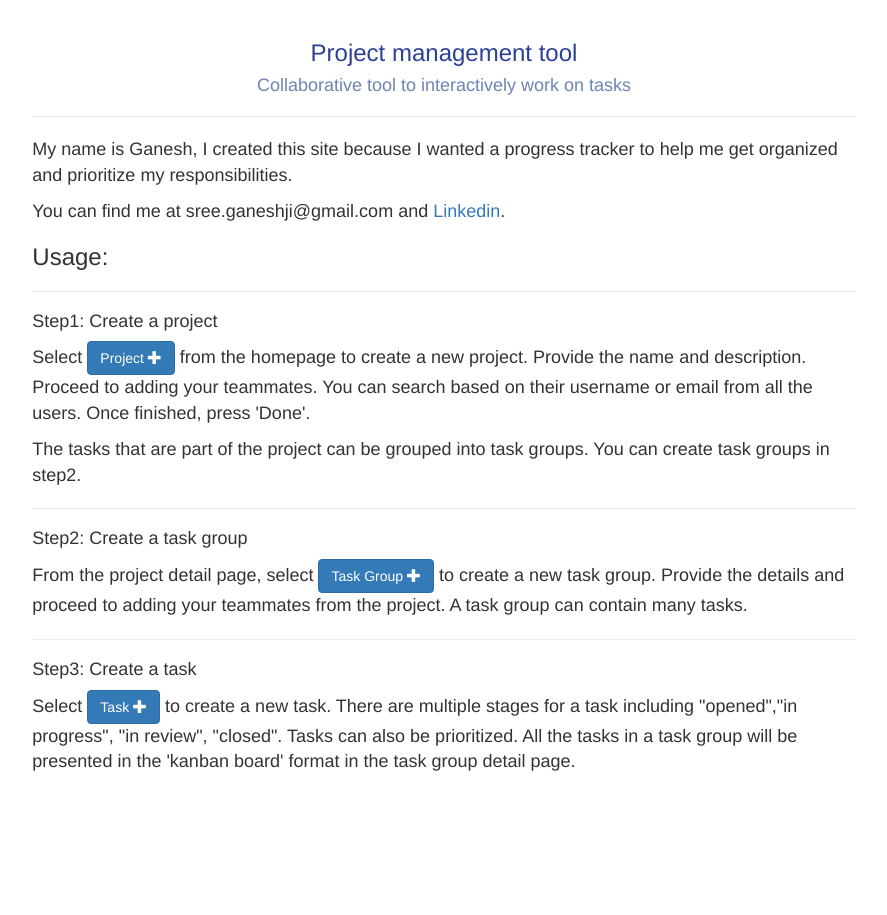
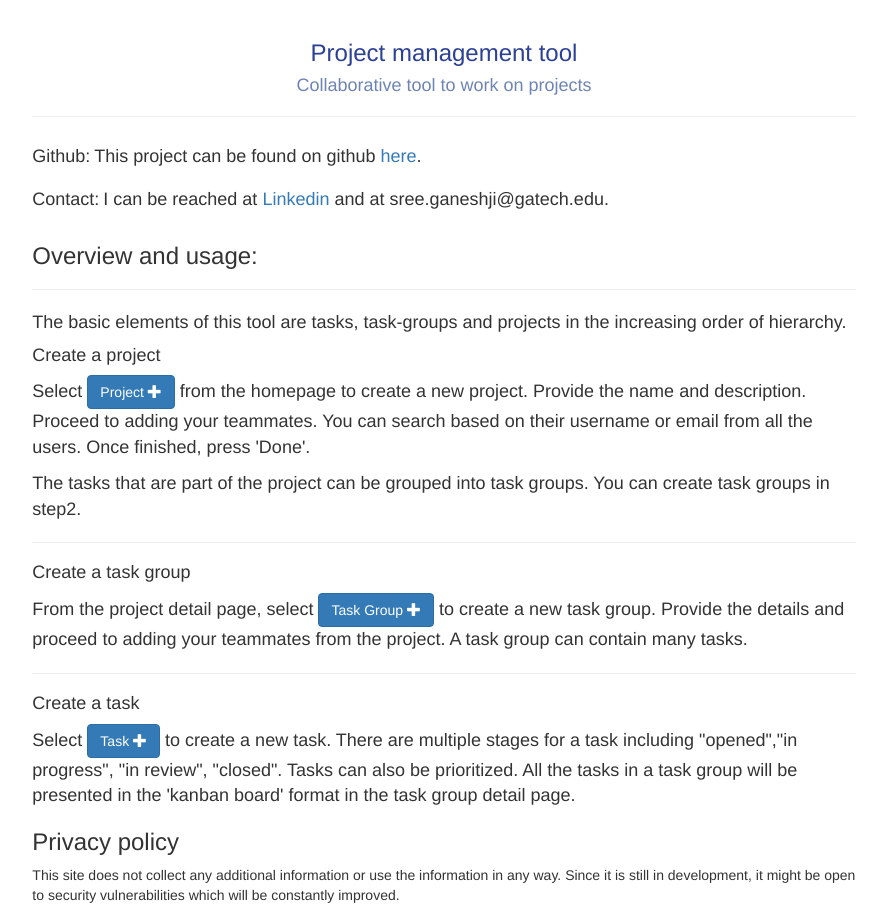
Before and after one commit to sreeganeshji/Project-Manager, a Django app: page /about/ in a window 1280 px wide. Shown: the part 52-967 px from the top of the page, without its empty margins (196-1083 px from the left). Before the commit the page ends 823 px from the top, so only its background shows below. Run offline with Django 3.2, Linux system fonts and the light colour scheme; some libraries are stand-ins or nearby versions.

Commit message:
updated about

```diff
--- a/ProjectManagerAws/projectMgr/forms.py
+++ b/ProjectManagerAws/projectMgr/forms.py
@@ -59,9 +59,9 @@ class chooseMates(forms.Form):
 
 class editTask(forms.Form):
     name = forms.CharField(max_length=100,required=False)
-    description = forms.CharField(widget=forms.Textarea,empty_value="description default")
+    description = forms.CharField(widget=forms.Textarea,empty_value="description default", required=False)
     stage = forms.ChoiceField(choices=[['OpenedIssue','OpenedIssue'],['InProgress','InProgress'],['InReview','InReview'],['ClosedIssue','ClosedIssue']])
-    priority = forms.ChoiceField(choices=[["Urgent", "Urgent"], ['High', 'High'], ['Normal', 'Normal'], ['low', 'low']])
+    priority = forms.ChoiceField(choices=[["Urgent", "Urgent"], ['High', 'High'], ['Normal', 'Normal'], ['Low', 'Low']])
     def __init__(self,*args,nameVal=None,descriptionVal=None,stageVal=None,priority=None,**kwargs):
         super().__init__(*args,**kwargs)
         print("name is ",nameVal)
--- a/ProjectManagerAws/projectMgr/templates/projectMgr/about.html
+++ b/ProjectManagerAws/projectMgr/templates/projectMgr/about.html
@@ -4,24 +4,30 @@
 {% endblock %}
 {% block body %}
     <h3 style="text-align: center; color: #2c4096">Project management tool</h3>
-    <h4 style="text-align: center; color: #6d84b4">Collaborative tool to interactively work on tasks</h4>
+    <h4 style="text-align: center; color: #6d84b4">Collaborative tool to work on projects</h4>
     <hr>
 
-<p style="font-size: large">My name is Ganesh, I created this site because I wanted a progress tracker to help me get organized and prioritize my responsibilities.</p>
-<p style="font-size: large;">You can find me at sree.ganeshji@gmail.com and <a href="https://www.linkedin.com/in/sreeganeshji/">Linkedin</a>. </p>
+    <h4 style="display: inline-block">Github:</h4>
+<p style="font-size: large; display: inline-block">This project can be found on github  <a href="https://github.com/sreeganeshji/Project-Manager">here</a>. </p>
+<br>
+    <h4 style="display: inline-block">Contact:</h4>
+    <p style="font-size: large; display: inline-block">I can be reached at <a href="https://www.linkedin.com/in/sreeganeshji/">Linkedin</a> and at sree.ganeshji@gatech.edu. </p>
 
-    <h3>Usage:</h3>
+    <h3>Overview and usage:</h3>
     <hr>
-    <h4>Step1: Create a project</h4>
+<p style="font-size: large">The basic elements of this tool are tasks, task-groups and projects in the increasing order of hierarchy. </p>
+    <h4>Create a project</h4>
     <p style="font-size: large">Select  <a href="{% url 'projectMgr:projectCreate' %}" class="btn btn-primary">Project <span class="glyphicon glyphicon-plus"></span> </a> from the homepage to create a new project. Provide the name and description. Proceed to adding your teammates. You can search based on their username or email from all the users. Once finished, press 'Done'.</p>
     <p style="font-size: large">The tasks that are part of the project can be grouped into task groups. You can create task groups in step2.</p>
     <hr>
-    <h4>Step2: Create a task group</h4>
+    <h4>Create a task group</h4>
     <p style="font-size: large">From the project detail page, select     <a href="" class="btn btn-primary">Task Group <span class="glyphicon glyphicon-plus"></span> </a> to create a new task group. Provide the details and proceed to adding your teammates from the project. A task group can contain many tasks.
 </p>
     <hr>
-    <h4>Step3: Create a task</h4>
+    <h4>Create a task</h4>
     <p style="font-size: large">Select     <a href="" class="btn btn-primary">Task <span class="glyphicon glyphicon-plus"></span> </a> to create a new task. There are multiple stages for a task including "opened","in progress", "in review", "closed". Tasks can also be prioritized. All the tasks in a task group will be presented in the 'kanban board'
     format in the task group detail page.
 </p>
+    <h3>Privacy policy</h3>
+    <p>This site does not collect any additional information or use the information in any way. Since it is still in development, it might be open to security vulnerabilities which will be constantly improved. </p>
 {% endblock %}
--- a/ProjectManagerAws/projectMgr/templates/projectMgr/projectDetail.html
+++ b/ProjectManagerAws/projectMgr/templates/projectMgr/projectDetail.html
@@ -14,7 +14,8 @@
 {% endblock %}
 
 {% block heading %}
-    <h3 style="display: inline-block;margin-right: 10px" ><span class="glyphicon glyphicon-th-large"></span> {{ project.name }} <h5 style="display: inline-block"><a href="{% url 'projectMgr:projectDetailEdit' project.id %}"> <i class="glyphicon glyphicon-pencil"></i></a> </h5></h3>
+    <h4 style="display: inline-block"><span class="glyphicon glyphicon-th-large"></span> Project</h4>
+    <h3 style="display: inline-block;margin-right: 10px" > {{ project.name }} <h5 style="display: inline-block"><a href="{% url 'projectMgr:projectDetailEdit' project.id %}"> <i class="glyphicon glyphicon-pencil"></i></a> </h5></h3>
     <hr>
 {% endblock %}
 
--- a/ProjectManagerAws/projectMgr/templates/projectMgr/taskDetail.html
+++ b/ProjectManagerAws/projectMgr/templates/projectMgr/taskDetail.html
@@ -11,7 +11,8 @@
 {% endblock %}
 
 {% block heading %}
-    <h3 style="display: inline-block;margin-right: 10px" ><span class="glyphicon glyphicon-th-list"></span> {{ task.name }} <h5 style="display: inline-block"><a href="{% url 'projectMgr:taskDetailEdit' project.id taskGroup.id task.id %}"> <i class="glyphicon glyphicon-pencil"></i></a> </h5></h3>
+    <h4 style="display: inline-block"><span class="glyphicon glyphicon-th-list"></span> Task</h4>
+    <h3 style="display: inline-block;margin-right: 10px" > {{ task.name }} <h5 style="display: inline-block"><a href="{% url 'projectMgr:taskDetailEdit' project.id taskGroup.id task.id %}"> <i class="glyphicon glyphicon-pencil"></i></a> </h5></h3>
     <hr>
 {% endblock %}
 
--- a/ProjectManagerAws/projectMgr/templates/projectMgr/userinfo.html
+++ b/ProjectManagerAws/projectMgr/templates/projectMgr/userinfo.html
@@ -9,7 +9,7 @@
     <tr>
         <td><h5>Email</h5></td>
         <td>{{thisUser.email}}</td>
-        <td><a>edit</a></td>
+{#        <td><a>edit</a></td>#}
     </tr>
     <tr>
         <td><h5>Username</h5></td>
```
Also changed, not shown: ProjectManagerAws/projectMgr/static/projectMgr/styles.css (+25 -12 lines), ProjectManagerAws/projectMgr/templates/projectMgr/taskGroupDetail.html (+38 -18 lines), ProjectManagerAws/projectMgr/templates/projectMgr/userhome.html (+9 -7 lines), ProjectManagerAws/db.sqlite3, 1 other file.
